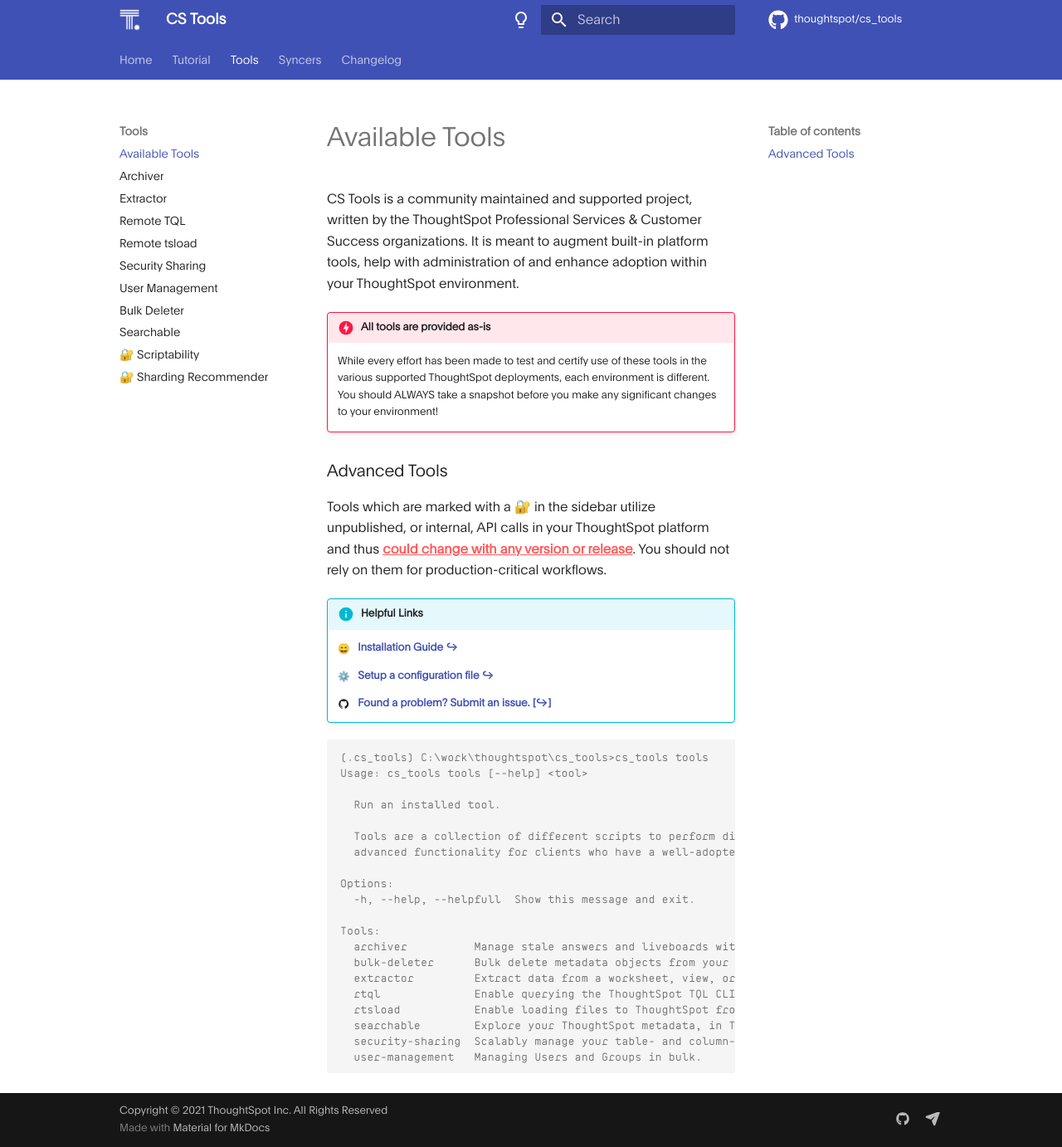
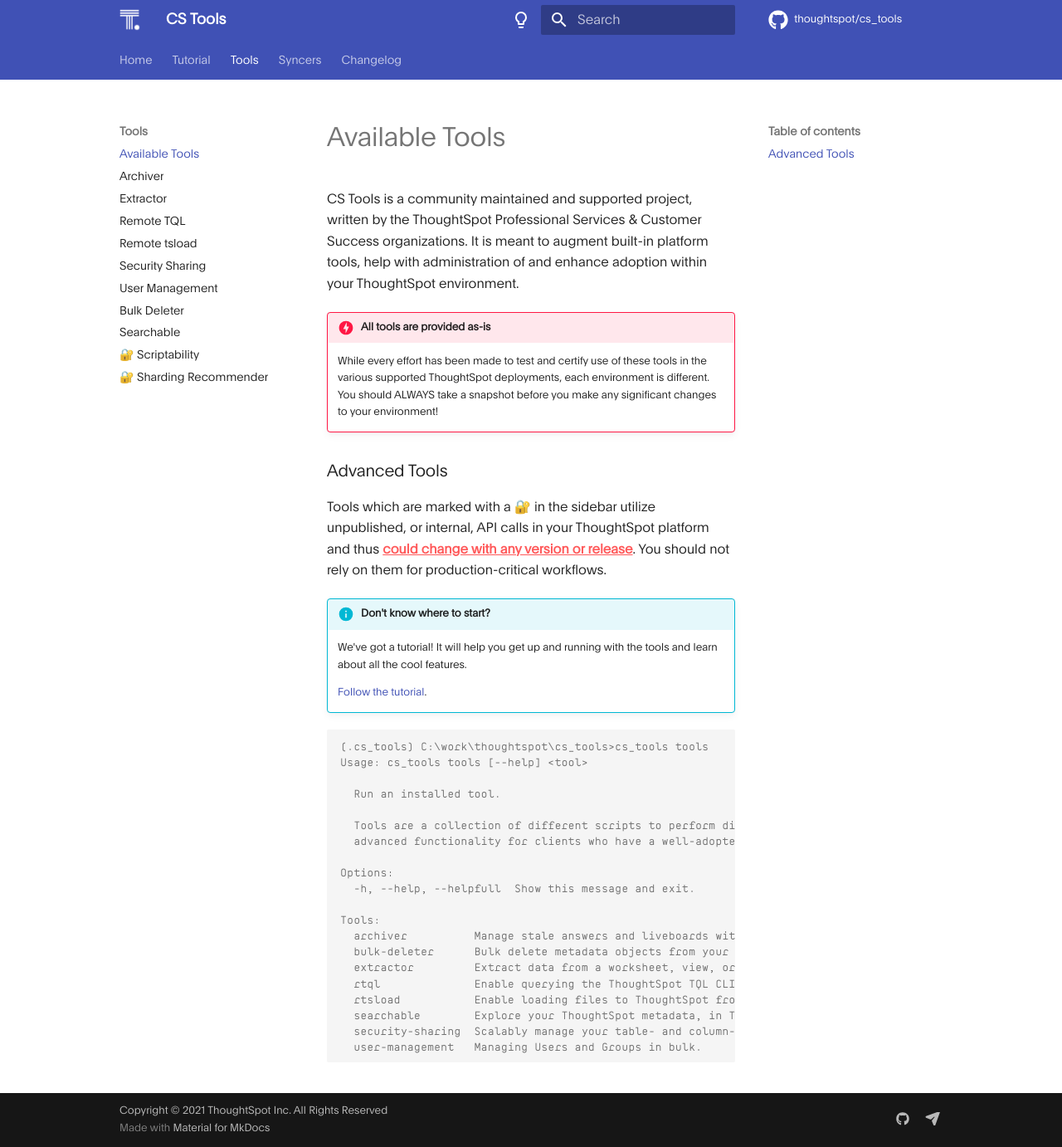
Before and after one commit to thoughtspot/cs_tools, an MkDocs documentation site: the page built from docs/cs-tools/overview.md, in a window 1280 px wide and 1382 px high. Shown: the whole window at 83% size. Built offline with MkDocs 1.6.1 and Material for MkDocs 9.7.7, drawn with Linux system fonts in a browser that asks for light colours; emoji names are drawn with the system emoji font; some web fonts are replaced; comment, search, counter and statistics services are not loaded.

Commit message:
update docs links

````diff
--- a/docs/cs-tools/overview.md
+++ b/docs/cs-tools/overview.md
@@ -17,13 +17,12 @@
 version or release__^^{ .fc-coral }. You should not rely on them for production-critical
 workflows.
 
-!!! info "Helpful Links"
+!!! info "Don't know where to start?"
 
-    :smile: &nbsp; __[Installation Guide][docs-install]{ .internal-link }__
+    We've got a tutorial! It will help you get up and running with the tools and learn about all the cool features.
 
-    :gear: &nbsp; __[Setup a configuration file][docs-howto-config]{ .internal-link }__
+    [Follow the tutorial][docs-tutorial].
 
-    :material-github: &nbsp; __[Found a problem? Submit an issue.][gh-issue]{ target='secondary' .external-link }__</a>
 
 ```console
 (.cs_tools) C:\work\thoughtspot\cs_tools>cs_tools tools
@@ -48,6 +47,5 @@
   user-management   Managing Users and Groups in bulk.
 ```
 
-[docs-install]: ../../how-to/install-upgrade-cs-tools
-[docs-howto-config]: ../../how-to/configuration-file
+[docs-tutorial]: ../../tutorial/intro.md
 [gh-issue]: https://github.com/thoughtspot/cs_tools/issues/new/choose
````
